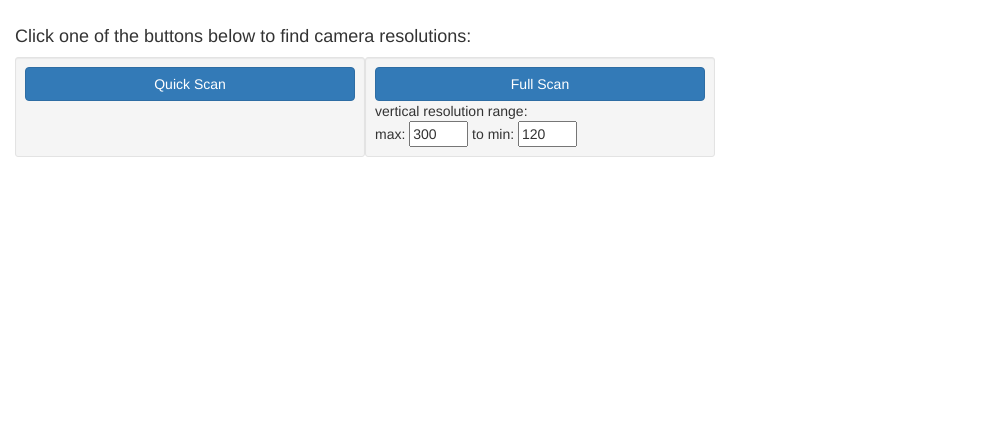
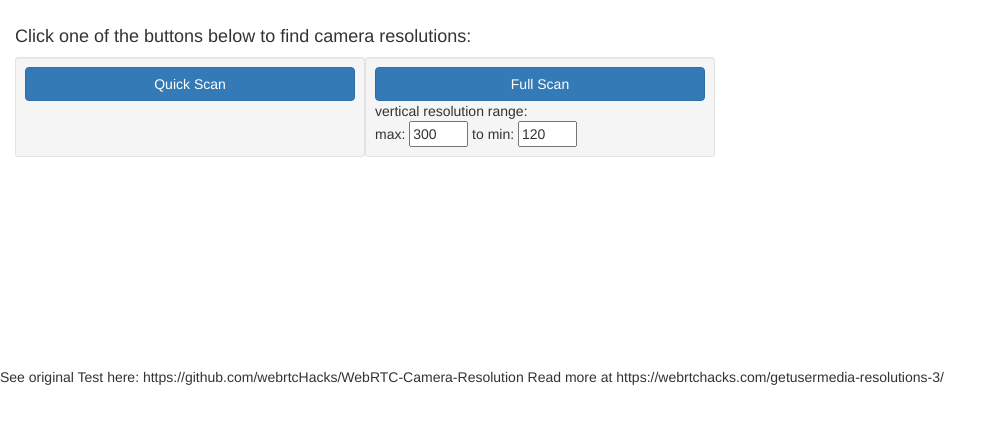
Before and after one commit to derMani/webrtc-resolutions, a plain HTML site: page index.html in a window 1280 px wide. Shown: the part 314-738 px from the top of the page, without its empty margins (0-1007 px from the left). Drawn offline with nearby package versions, Linux system fonts and the light colour scheme.

Commit message:
Update index.html

```diff
--- a/index.html
+++ b/index.html
@@ -76,5 +76,12 @@
 
         <script src="js/adapter-latest.js"></script>
         <script src="js/resolutionScan.js"></script>
+
+
+        See original Test here:
+        https://github.com/webrtcHacks/WebRTC-Camera-Resolution
+
+        Read more at https://webrtchacks.com/getusermedia-resolutions-3/
+
     </body>
 </html>
```
